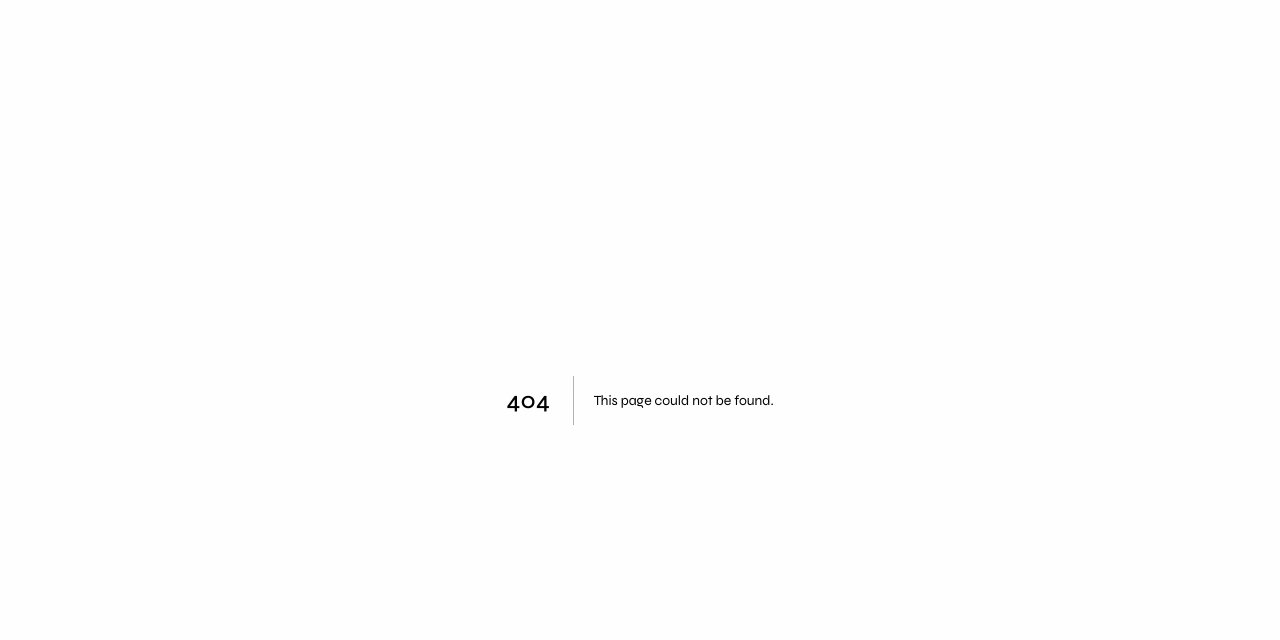
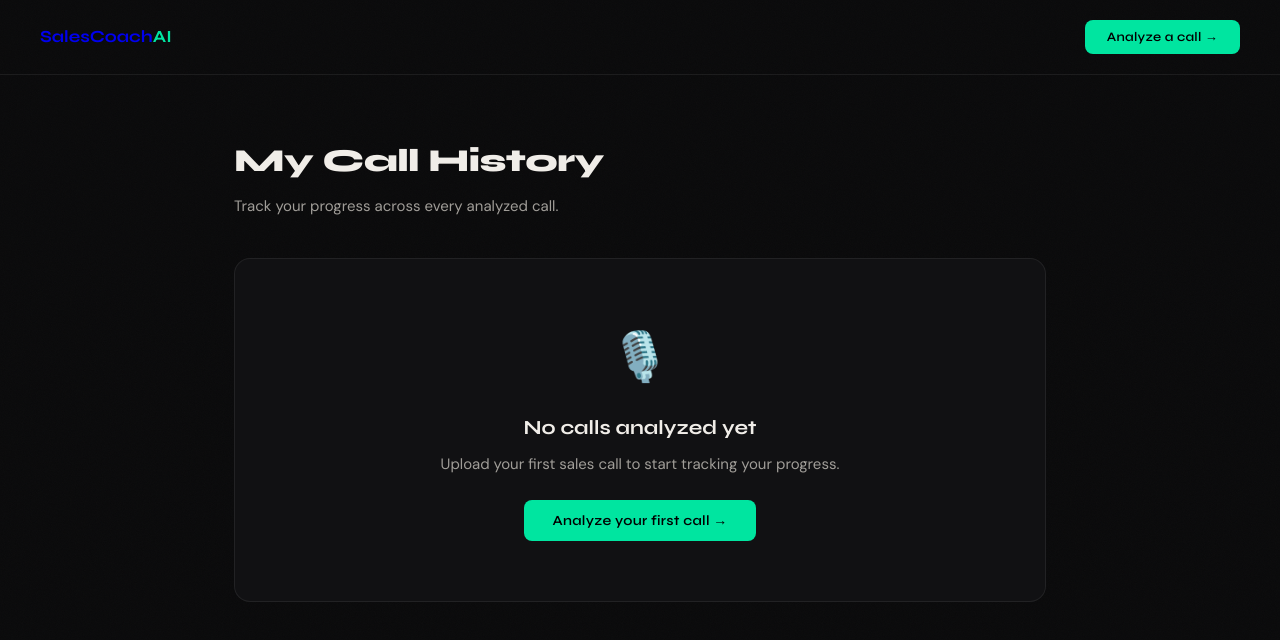
Before and after one commit to ShaikNizamniju/SalesCoach-AI, a Next.js app: page /dashboard in a window 1280 px wide. Before the commit this address had no page. Shown: the top 640 px of the page. Built offline with nearby package versions, Linux system fonts and the light colour scheme.

Commit message:
Add DashboardPage component for call history tracking

```diff
--- /dev/null
+++ b/src/app/dashboard/page.tsx
@@ -0,0 +1,120 @@
+"use client";
+import { useEffect, useState } from "react";
+import Link from "next/link";
+
+type HistoryItem = {
+  id: number; date: string; score: number; grade: string;
+  summary: string; lostMoment: { timestamp: string; excerpt: string; reason: string };
+  betterScript: string; topMistakes: string[]; strengths: string[]; transcript: string;
+};
+
+function gradeColor(score: number) {
+  if (score >= 80) return "#00e5a0";
+  if (score >= 60) return "#f59e0b";
+  if (score >= 40) return "#fb923c";
+  return "#ff4d4d";
+}
+
+export default function DashboardPage() {
+  const [history, setHistory] = useState<HistoryItem[]>([]);
+  const [loaded, setLoaded] = useState(false);
+
+  useEffect(() => {
+    try {
+      const h = JSON.parse(localStorage.getItem("salescoach_history") || "[]");
+      setHistory(h);
+    } catch {}
+    setLoaded(true);
+  }, []);
+
+  const avg = history.length ? Math.round(history.reduce((a, b) => a + b.score, 0) / history.length) : 0;
+  const best = history.length ? Math.max(...history.map(h => h.score)) : 0;
+  const trend = history.length >= 2 ? history[0].score - history[history.length - 1].score : 0;
+
+  return (
+    <main style={{ minHeight: "100vh", position: "relative", zIndex: 1 }}>
+      <nav style={{ display: "flex", alignItems: "center", justifyContent: "space-between", padding: "20px 40px", borderBottom: "1px solid var(--border)" }}>
+        <Link href="/" style={{ textDecoration: "none" }}>
+          <span style={{ fontFamily: "Syne, sans-serif", fontWeight: 700, fontSize: 17 }}>SalesCoach<span style={{ color: "var(--accent)" }}>AI</span></span>
+        </Link>
+        <Link href="/analyze">
+          <button className="btn-primary" style={{ fontSize: 13, padding: "9px 22px" }}>Analyze a call →</button>
+        </Link>
+      </nav>
+
+      <div style={{ maxWidth: 860, margin: "0 auto", padding: "60px 24px" }}>
+        <div className="fade-up" style={{ marginBottom: 40 }}>
+          <h1 style={{ fontSize: 32, fontWeight: 800, letterSpacing: "-0.02em", marginBottom: 8 }}>My Call History</h1>
+          <p style={{ color: "var(--muted2)" }}>Track your progress across every analyzed call.</p>
+        </div>
+
+        {/* STATS ROW */}
+        {history.length > 0 && (
+          <div className="fade-up-1" style={{ display: "grid", gridTemplateColumns: "repeat(auto-fit, minmax(160px, 1fr))", gap: 16, marginBottom: 40 }}>
+            {[
+              { label: "Calls Analyzed", value: history.length.toString() },
+              { label: "Average Score", value: avg + "/100" },
+              { label: "Best Score", value: best + "/100" },
+              { label: "Trend", value: trend >= 0 ? "+" + trend + " pts" : trend + " pts", positive: trend >= 0 },
+            ].map((stat) => (
+              <div key={stat.label} className="card" style={{ textAlign: "center" }}>
+                <div style={{ fontFamily: "Syne, sans-serif", fontSize: 28, fontWeight: 800, color: "positive" in stat && !stat.positive ? "#ff4d4d" : "var(--accent)", letterSpacing: "-0.02em" }}>{stat.value}</div>
+                <div style={{ fontSize: 12, color: "var(--muted2)", marginTop: 4 }}>{stat.label}</div>
+              </div>
+            ))}
+          </div>
+        )}
+
+        {/* HISTORY LIST */}
+        {!loaded ? (
+          <div style={{ textAlign: "center", padding: "60px", color: "var(--muted2)" }}>Loading...</div>
+        ) : history.length === 0 ? (
+          <div className="card fade-up-2" style={{ textAlign: "center", padding: "60px" }}>
+            <div style={{ fontSize: 48, marginBottom: 16 }}>🎙️</div>
+            <h3 style={{ fontFamily: "Syne, sans-serif", fontWeight: 700, fontSize: 20, marginBottom: 8 }}>No calls analyzed yet</h3>
+            <p style={{ color: "var(--muted2)", marginBottom: 24 }}>Upload your first sales call to start tracking your progress.</p>
+            <Link href="/analyze">
+              <button className="btn-primary">Analyze your first call →</button>
+            </Link>
+          </div>
+        ) : (
+          <div style={{ display: "flex", flexDirection: "column", gap: 16 }}>
+            {history.map((item, i) => (
+              <div key={item.id} className="card fade-up-2" style={{ display: "flex", gap: 20, alignItems: "flex-start", flexWrap: "wrap" }}>
+                <div style={{ textAlign: "center", flexShrink: 0 }}>
+                  <div style={{ width: 64, height: 64, borderRadius: "50%", border: "3px solid " + gradeColor(item.score), display: "flex", flexDirection: "column", alignItems: "center", justifyContent: "center" }}>
+                    <div style={{ fontFamily: "Syne, sans-serif", fontSize: 20, fontWeight: 800, color: gradeColor(item.score), lineHeight: 1 }}>{item.score}</div>
+                    <div style={{ fontSize: 9, color: "var(--muted)" }}>/100</div>
+                  </div>
+                  <div style={{ fontSize: 10, fontFamily: "Syne, sans-serif", fontWeight: 700, color: gradeColor(item.score), marginTop: 4 }}>{item.grade}</div>
+                </div>
+                <div style={{ flex: 1, minWidth: 200 }}>
+                  <div style={{ display: "flex", gap: 8, alignItems: "center", marginBottom: 6, flexWrap: "wrap" }}>
+                    <span style={{ fontFamily: "Syne, sans-serif", fontWeight: 700, fontSize: 14 }}>Call #{history.length - i}</span>
+                    <span style={{ fontSize: 11, color: "var(--muted)" }}>{new Date(item.date).toLocaleDateString("en-IN", { day: "numeric", month: "short", hour: "2-digit", minute: "2-digit" })}</span>
+                  </div>
+                  <p style={{ fontSize: 13, color: "var(--muted2)", lineHeight: 1.6, marginBottom: 10 }}>{item.summary}</p>
+                  <div style={{ fontSize: 12, background: "rgba(255,77,77,0.06)", border: "1px solid rgba(255,77,77,0.15)", borderRadius: 6, padding: "6px 10px", color: "#ff6b6b" }}>
+                    ⚠ Lost at {item.lostMoment.timestamp}
+                  </div>
+                </div>
+                <Link href={"/results?data=" + encodeURIComponent(JSON.stringify(item))}>
+                  <button className="btn-ghost" style={{ fontSize: 12, padding: "8px 16px", flexShrink: 0 }}>View report →</button>
+                </Link>
+              </div>
+            ))}
+          </div>
+        )}
+
+        {history.length > 0 && (
+          <div style={{ marginTop: 24, textAlign: "center" }}>
+            <button className="btn-ghost" style={{ fontSize: 13 }}
+              onClick={() => { if (confirm("Clear all history?")) { localStorage.removeItem("salescoach_history"); setHistory([]); } }}>
+              Clear history
+            </button>
+          </div>
+        )}
+      </div>
+    </main>
+  );
+}
```
